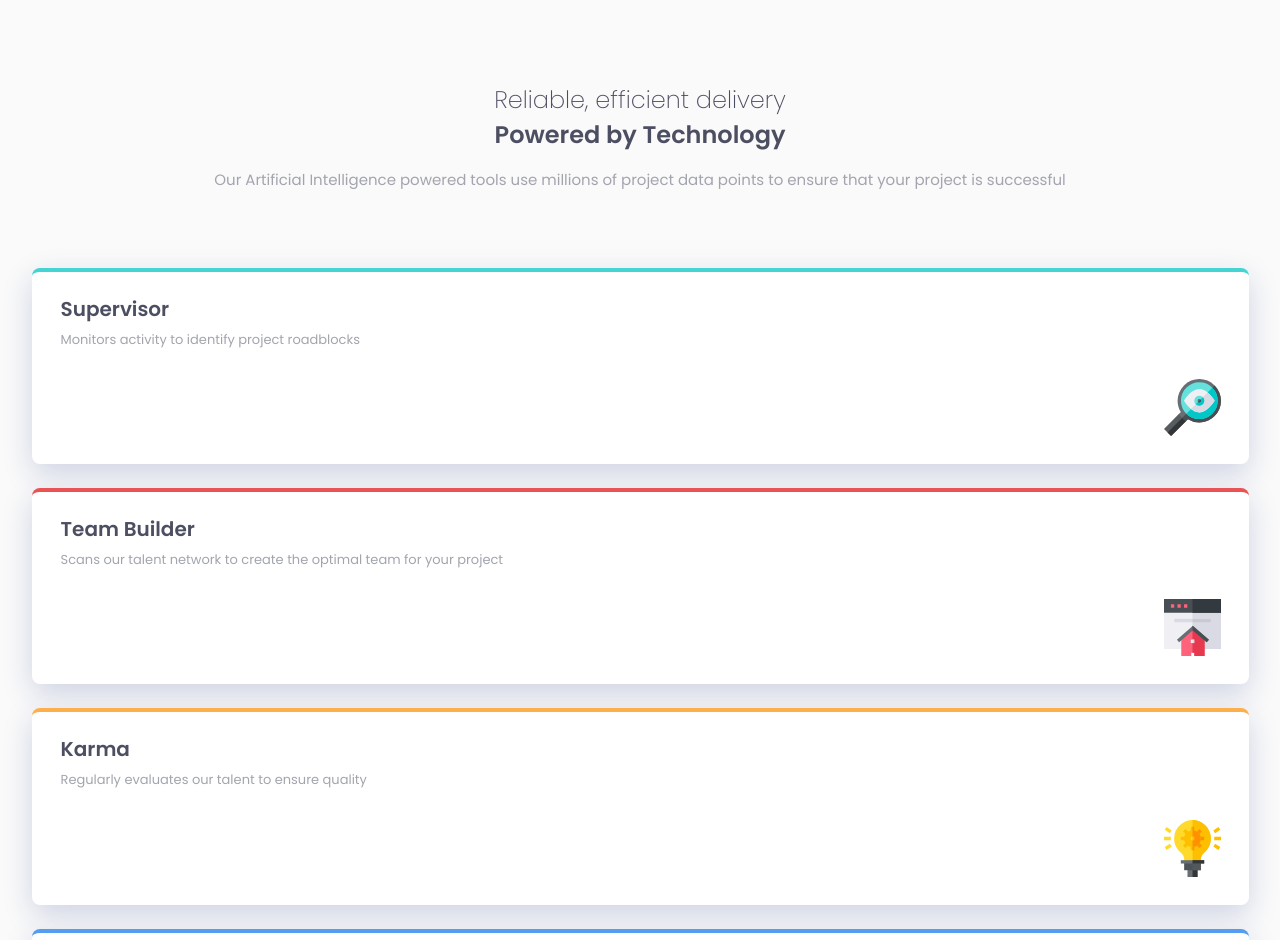
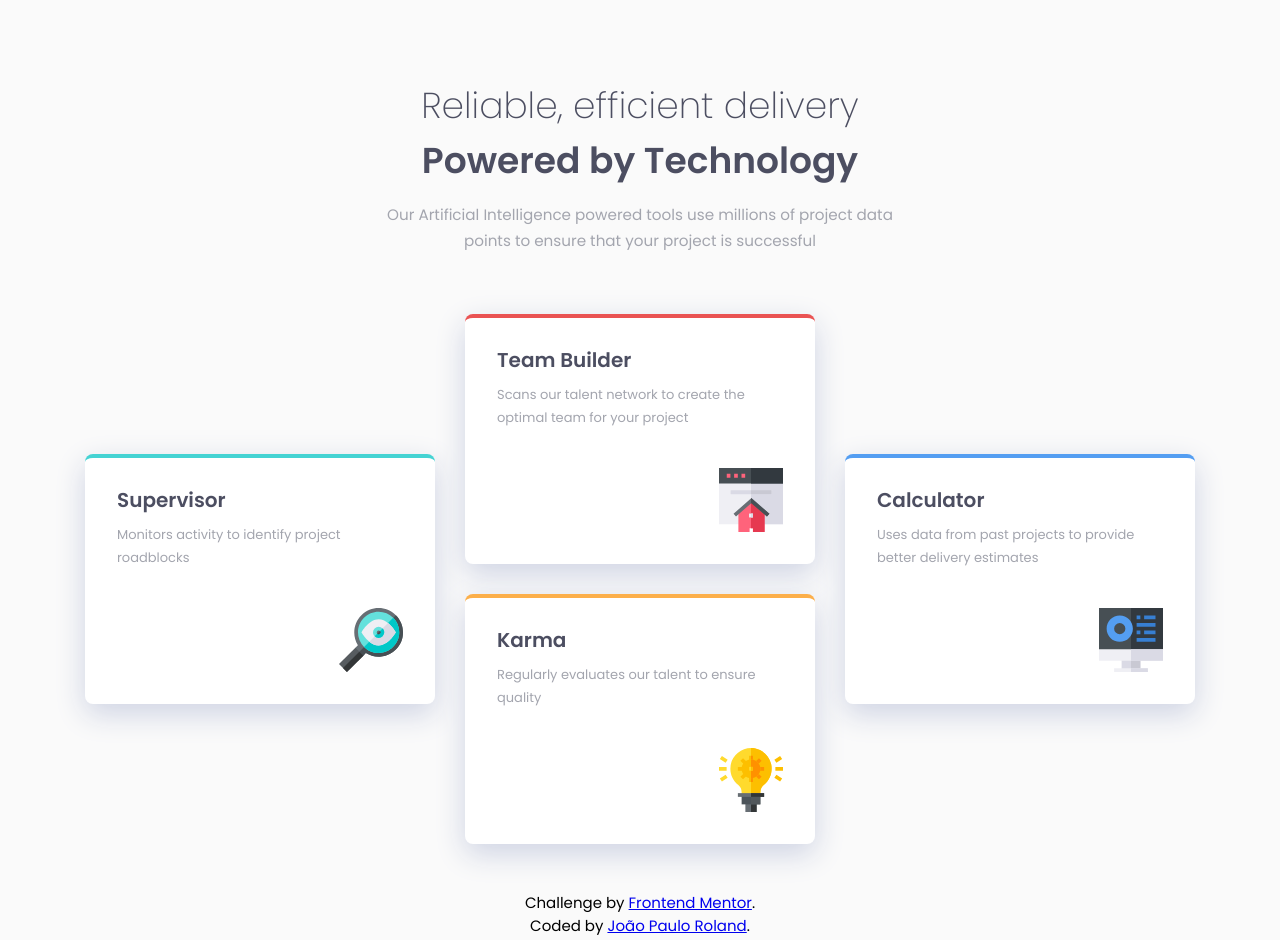
Before and after one commit to jp-roland/four-card-feature-section, a plain HTML site: page index.html in a window 1280 px wide. Shown: the top 940 px of the page. Drawn offline with Linux system fonts and the light colour scheme.

Commit message:
added desktop layout with CSS Grid

```diff
--- a/index.html
+++ b/index.html
@@ -21,13 +21,12 @@
     <h2 class="text2">Powered by Technology</h2>
     <p class="text3">Our Artificial Intelligence powered tools use millions of project data points to ensure that your project is successful</p>
   </div>
-  <div>
+  <div class="grid-container">
     <div class="card" id="card1">
       <h3 class="text4">Supervisor</h3>
       <p class="text5">Monitors activity to identify project roadblocks</p>
       <div class="imgdiv"><img src="images/icon-supervisor.svg"></div>
     </div>
-    <div>
     <div class="card" id="card2">
       <h3 class="text4">Team Builder</h3>
       <p class="text5">Scans our talent network to create the optimal team for your project</p>
@@ -37,7 +36,6 @@
       <h3 class="text4">Karma</h3>
       <p class="text5">Regularly evaluates our talent to ensure quality</p>
       <div class="imgdiv"><img src="images/icon-karma.svg"></div>
-      </div>
     </div>
     <div class="card" id="card4">
       <h3 class="text4">Calculator</h3>
--- a/styles/default.css
+++ b/styles/default.css
@@ -6,8 +6,18 @@ body {
 
 .div1 {
     text-align: center;
-    margin: 5.125rem 1.96875rem 4.6875rem 1.96875rem;
+    margin: 5.125rem 1.96875rem 0 1.96875rem;
     color: hsl(234, 12%, 34%);
+}
+
+.grid-container {
+    display: grid;
+    grid-template-areas: 'first-card' 'second-card' 'third-card' 'fourth-card';
+    grid-gap: 1.5rem;
+    padding: 2rem;
+    margin-top: 2.625rem;
+    align-items: center;
+    justify-content: center;
 }
 
 .text1 {
@@ -25,6 +35,7 @@ body {
     color: hsl(229, 6%, 66%);
     font-size: 15px;
     line-height: 1.7;
+    margin: 1rem 0 0 0;
 }
 
 .text4 {
@@ -43,7 +54,7 @@ body {
 .imgdiv {
     display: flex;
     justify-content: flex-end;
-    padding: 1.75rem;
+    padding: 1.8125rem;
 }
 
 img {
@@ -55,28 +66,81 @@ img {
     border-top-width: 4px;
     border-top-style: solid;
     background-color: white;
-    /* width: 19.5rem; */
-    margin: 1.5rem 1.96875rem 1.5rem 1.96875rem;
+    margin: 0;
     box-shadow: 0 10px 30px hsl(228, 27%, 85%);
 }
 
 #card1 {
     border-color: hsl(180, 62%, 55%);
+    grid-area: first-card;
 }
 
 #card2 {
     border-color: hsl(0, 78%, 62%);
+    grid-area: second-card;
 }
 
 #card3 {
     border-color: hsl(34, 97%, 64%);
+    grid-area: third-card;
 }
 
 #card4 {
     border-color: hsl(212, 86%, 64%);
+    grid-area: fourth-card;
 }
 
 footer {
     font-size: 15px;
     text-align: center;
 }
+
+@media only screen and (min-width: 1050px) {
+    .grid-container {
+        grid-template-areas: 'first-card second-card fourth-card'
+                             'first-card third-card fourth-card';
+        max-width: 1110px;
+        margin: 1.75rem auto 0 auto;
+        grid-gap: 1.875rem;
+    }
+
+    .card {
+        max-width: 350px;
+        height: 246px;
+    }
+
+    .text1 {
+        font-size: 36px;
+    }
+
+    .text2 {
+        font-size: 36px;
+    }
+
+    .text3 {
+        margin-top: 0.875rem;
+        font-size: 15.2px;
+    }
+
+    .text4 {
+        margin: 1.6875rem auto 0 2rem;
+    }
+
+    .text5 {
+        margin: 0.5rem 2rem 0 2rem;
+    }
+
+    .div1 {
+        margin: 4.875rem auto 0 auto;
+        max-width: 550px;
+    }
+
+    img {
+        width: 64px;
+    }
+
+    .imgdiv {
+        padding: 2rem;
+        margin-top: 0.4375rem;
+    }
+}
```
Lines whose indentation alone changed are shown as unchanged.
